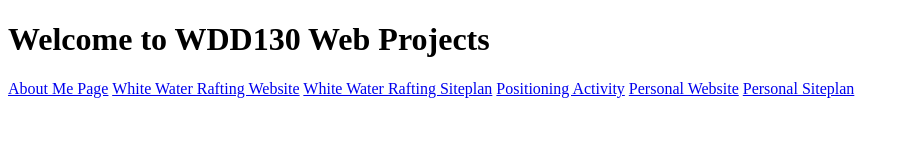
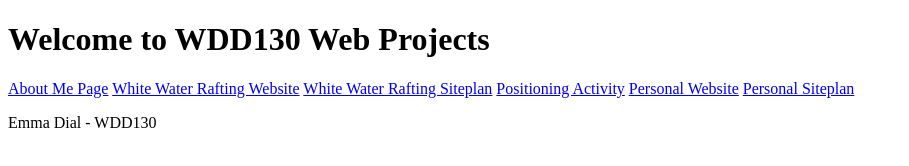
Before and after one commit to dia22022/wdd130, a plain HTML site: page index.html in a window 1280 px wide. Shown: the whole page, without its empty margins (0-909 px from the left). Drawn offline with Linux system fonts and the light colour scheme.

Commit message:
adding a paragarph

```diff
--- a/index.html
+++ b/index.html
@@ -9,3 +9,4 @@
   <a href="#">Personal Website</a>
   <a href="#">Personal Siteplan</a>
 </nav>
+<p>Emma Dial - WDD130</p>
```
